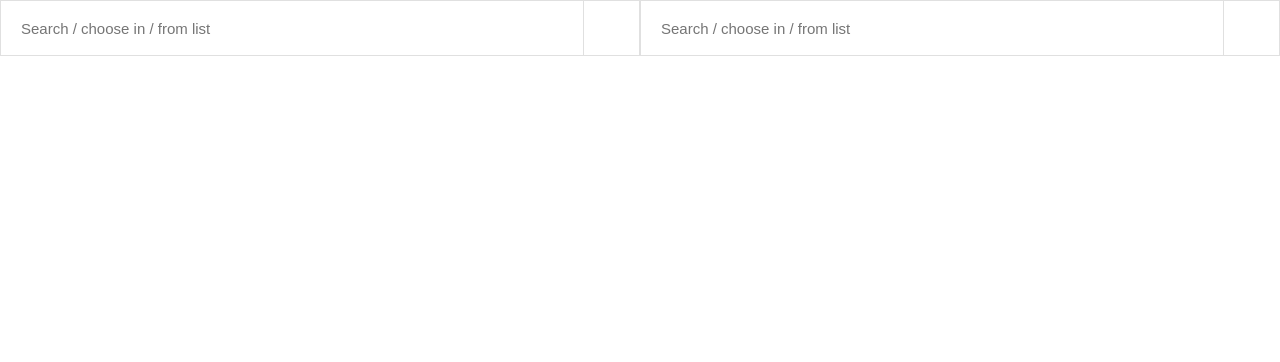
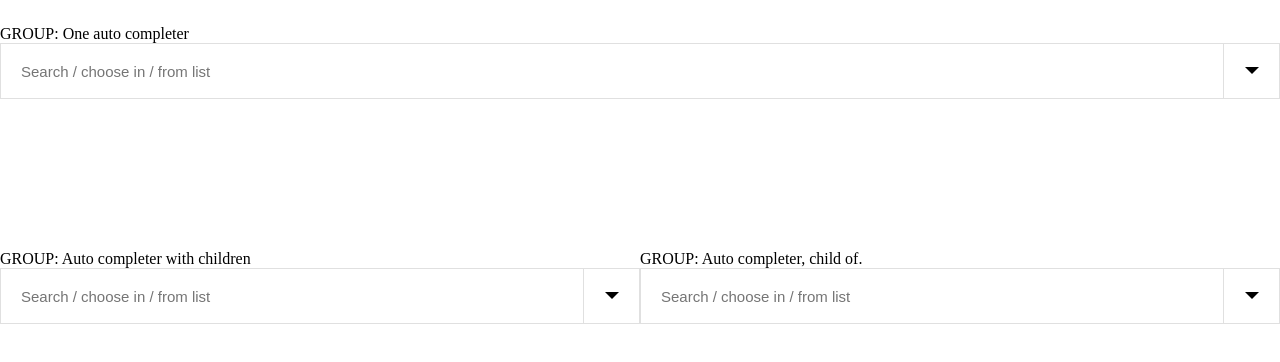
Before and after one commit to sengirab/ngAutocomplete, an Angular app: page / in a window 1280 px wide. Shown: the top 362 px of the page. Built offline with nearby package versions, Linux system fonts and the light colour scheme.

Commit message:
Updated README.md with explanation, renamed app-ng-autocomplete -> ng-autocomplete

```diff
--- a/src/app/app.component.html
+++ b/src/app/app.component.html
@@ -1,2 +1,2 @@
-<app-ng-autocomplete (selected)="Selected($event)" [classes]="['fifty']"
-                     [group]="group"></app-ng-autocomplete>
+<ng-autocomplete (selected)="Selected($event)" [classes]="['fifty']"
+                     [group]="group"></ng-autocomplete>
--- a/src/app/app.component.ts
+++ b/src/app/app.component.ts
@@ -10,7 +10,21 @@ export class AppComponent {
     public group = [
         CreateNewAutocompleteGroup(
             'Search / choose in / from list',
-            'completer_one',
+            'One auto completer',
+            [
+                {title: 'Option 4', id: '1'},
+                {title: 'Option 5', id: '2'},
+                {title: 'Option 6', id: '3'},
+                {title: 'Option 7', id: '4'},
+                {title: 'Option 8', id: '5'},
+                {title: 'Option 9', id: '6'},
+            ],
+            {titleKey: 'title', childrenKey: null},
+            'completer_one'
+        ),
+        CreateNewAutocompleteGroup(
+            'Search / choose in / from list',
+            'Auto completer with children',
             [
                 {
                     title: 'Option 1', id: '1',
@@ -39,7 +53,7 @@ export class AppComponent {
         ),
         CreateNewAutocompleteGroup(
             'Search / choose in / from list',
-            'completer_two',
+            'Auto completer, child of.',
             [
                 {title: 'Option 4', id: '1'},
                 {title: 'Option 5', id: '2'},
@@ -49,7 +63,7 @@ export class AppComponent {
                 {title: 'Option 9', id: '6'},
             ],
             {titleKey: 'title', childrenKey: null},
-            'completer_one'
+            'Auto completer with children'
         )
     ];
 
--- a/src/app/ng-autocomplete/completer/completer.component.ts
+++ b/src/app/ng-autocomplete/completer/completer.component.ts
@@ -5,10 +5,10 @@ import {AutocompleteItem} from "../classes/AutocompleteItem";
 import {NgDropdownDirective} from "../dropdown/ng-dropdown.directive";
 
 @Component({
-    selector: 'app-completer',
+    selector: 'ng-completer',
     template: `<div class="ng-autocomplete-dropdown">
 
-        <!--GROUP: {{group.key}}-->
+        GROUP: {{group.key}}
 
         <div class="ng-autocomplete-inputs">
             <span class="ng-autocomplete-placeholder" *ngIf="_DOM.placeholder.length > 0">{{_DOM.placeholder}}</span>
@@ -25,82 +25,7 @@ import {NgDropdownDirective} from "../dropdown/ng-dropdown.directive";
                 {{item.title}}
             </div>
         </div>
-    </div>`,
-    styles: [`.ng-autocomplete-dropdown {
-        position: relative;
-    }
-    .ng-autocomplete-dropdown .ng-autocomplete-inputs {
-        position: relative;
-    }
-    .ng-autocomplete-dropdown .ng-autocomplete-inputs input {
-        width: 100%;
-        padding: 6px 20px;
-        font-family: Arial;
-        font-weight: normal;
-        outline: none !important;
-        font-size: 15px;
-        height: 56px;
-        border: 1px solid #e0e0e0;
-    }
-    .ng-autocomplete-dropdown .ng-autocomplete-inputs:after {
-        content: '';
-        display: block;
-        width: 56px;
-        text-align: center;
-        position: absolute;
-        top: 0;
-        bottom: 0;
-        right: 0;
-        border-left: 1px solid #e0e0e0;
-        pointer-events: none;
-        font-size: 12px;
-        color: #758694;
-        padding: 21px 0;
-    }
-    .ng-autocomplete-dropdown .ng-autocomplete-placeholder {
-        position: absolute;
-        margin: 3px;
-        background-color: #fff;
-        padding: 17px 18px;
-        font-family: Arial;
-        font-weight: normal;
-        font-size: 15px;
-        width: calc(100% - 4px);
-    }
-    .ng-autocomplete-dropdown .ng-dropdown {
-        display: none;
-        border: 1px solid #e0e0e0;
-        z-index: 99999;
-        max-height: 280px;
-        overflow-x: hidden;
-        position: absolute;
-        width: 100%;
-    }
-    .ng-autocomplete-dropdown .ng-dropdown.open {
-        display: block;
-    }
-    .ng-autocomplete-dropdown .ng-dropdown .dropdown-item {
-        width: 100%;
-        cursor: pointer;
-        padding: 18px 20px;
-        font-family: Arial;
-        font-weight: normal;
-        font-size: 15px;
-        height: 56px;
-        background-color: #ffffff;
-    }
-    .ng-autocomplete-dropdown .ng-dropdown .dropdown-item:nth-child(odd) {
-        background-color: #efefef;
-    }
-    .ng-autocomplete-dropdown .ng-dropdown .dropdown-item.active {
-        background-color: #0099cc;
-        color: #fff !important;
-    }
-    .btn-autocomplete-add {
-        width: 100%;
-        height: 56px;
-    }
-    `]
+    </div>`
 })
 export class CompleterComponent implements OnInit {
     @ViewChild(NgDropdownDirective) public dropdown: NgDropdownDirective;
--- a/src/app/ng-autocomplete/ng-autocomplete.component.ts
+++ b/src/app/ng-autocomplete/ng-autocomplete.component.ts
@@ -5,10 +5,10 @@ import {CompleterComponent} from "./completer/completer.component";
 import {ReturnStringArrayByID} from "./utils/utils";
 
 @Component({
-    selector: 'app-ng-autocomplete',
+    selector: 'ng-autocomplete',
     template: `
-        <app-completer [ngClass]="classes" *ngFor="let item of group" (cleared)="InputCleared($event)" (selected)="ListenToSelected($event)"
-                       [group]="item"></app-completer>
+        <ng-completer [ngClass]="classes" *ngFor="let item of group" (cleared)="InputCleared($event)" (selected)="ListenToSelected($event)"
+                       [group]="item"></ng-completer>
     `
 })
 export class NgAutocompleteComponent implements OnInit {
--- a/src/styles.css
+++ b/src/styles.css
@@ -450,7 +450,97 @@ template {
     display: none;
 }
 
+.fifty:first-child {
+    float: none;
+}
+
 .fifty {
     width: 50%;
     float: left;
 }
+
+.ng-autocomplete-dropdown {
+    position: relative;
+    margin-top: 25px;
+    height: 200px;
+}
+.ng-autocomplete-dropdown .ng-autocomplete-inputs {
+    position: relative;
+}
+.ng-autocomplete-dropdown .ng-autocomplete-inputs input {
+    width: 100%;
+    padding: 6px 20px;
+    font-family: Arial;
+    font-weight: normal;
+    outline: none !important;
+    font-size: 15px;
+    height: 56px;
+    border: 1px solid #e0e0e0;
+}
+.ng-autocomplete-dropdown .ng-autocomplete-inputs:after {
+    content: '';
+    display: block;
+    width: 56px;
+    text-align: center;
+    position: absolute;
+    top: 0;
+    bottom: 0;
+    right: 0;
+    border-left: 1px solid #e0e0e0;
+    pointer-events: none;
+    font-size: 12px;
+    color: #758694;
+    padding: 21px 0;
+}
+.ng-autocomplete-dropdown .ng-autocomplete-inputs:before {
+    content: '';
+    display: block;
+    width: 0;
+    height: 0;
+    border-left: 7px solid transparent;
+    border-right: 7px solid transparent;
+    border-top: 7px solid #000;
+    position: absolute;
+    right: 21px;
+    z-index: 999;
+    top: 24px;
+}
+.ng-autocomplete-dropdown .ng-autocomplete-placeholder {
+    position: absolute;
+    margin: 3px;
+    background-color: #fff;
+    padding: 17px 18px;
+    font-family: Arial;
+    font-weight: normal;
+    font-size: 15px;
+    width: calc(100% - 4px);
+}
+.ng-autocomplete-dropdown .ng-dropdown {
+    display: none;
+    border: 1px solid #e0e0e0;
+    z-index: 99999;
+    max-height: 280px;
+    overflow-x: hidden;
+    position: absolute;
+    width: 100%;
+}
+.ng-autocomplete-dropdown .ng-dropdown.open {
+    display: block;
+}
+.ng-autocomplete-dropdown .ng-dropdown .dropdown-item {
+    width: 100%;
+    cursor: pointer;
+    padding: 18px 20px;
+    font-family: Arial;
+    font-weight: normal;
+    font-size: 15px;
+    height: 56px;
+    background-color: #ffffff;
+}
+.ng-autocomplete-dropdown .ng-dropdown .dropdown-item:nth-child(odd) {
+    background-color: #efefef;
+}
+.ng-autocomplete-dropdown .ng-dropdown .dropdown-item.active {
+    background-color: #0099cc;
+    color: #fff !important;
+}
--- /dev/null
+++ b/tools/cleanup-package.js
@@ -0,0 +1,5 @@
+const fs = require('fs');
+const packageJson = JSON.parse(fs.readFileSync('./dist/package.json').toString());
+delete packageJson.devDependencies;
+delete packageJson.scripts;
+fs.writeFileSync('./dist/package.json', JSON.stringify(packageJson, null, 2));
```
Also changed, not shown: publish-package.json (added, +30 -0 lines), tools/copy-package.js (added, +7 -0 lines), tsconfig.json (+5 -3 lines), 1 other file (tests, documents, lock files or other folders).
